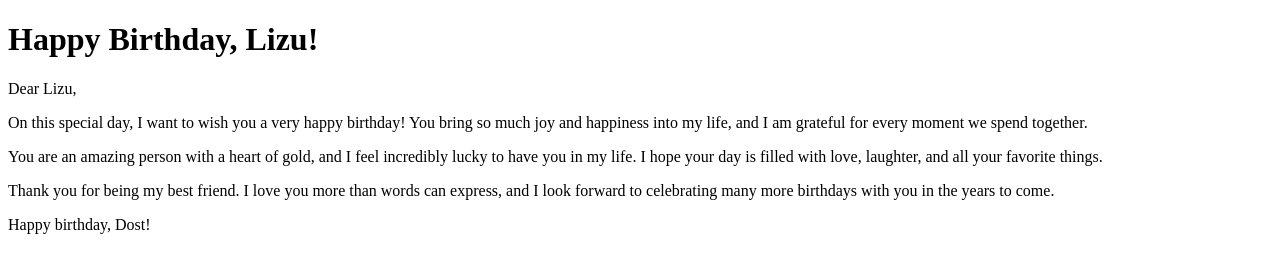
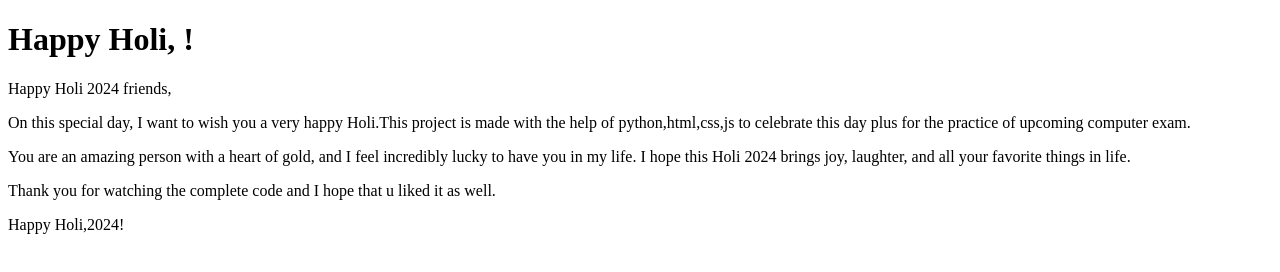
Before and after one commit to Amanchess/Jee, a plain HTML site: page indexx.html in a window 1280 px wide. Drawn offline with Linux system fonts and the light colour scheme.

Commit message:
Update indexx.html

```diff
--- a/indexx.html
+++ b/indexx.html
@@ -3,14 +3,14 @@
 <head>
         <meta charset="utf-8">
         <meta name="viewport" content="width=device-width, initial-scale=1">
-        <title>Happy Birthday!</title>
+        <title>Happy Holi!</title>
 </head>
 <body>
-        <h1>Happy Birthday, Lizu!</h1>
-        <p>Dear Lizu,</p>
-        <p>On this special day, I want to wish you a very happy birthday! You bring so much joy and happiness into my life, and I am grateful for every moment we spend together.</p>
-        <p>You are an amazing person with a heart of gold, and I feel incredibly lucky to have you in my life. I hope your day is filled with love, laughter, and all your favorite things.</p>
-        <p>Thank you for being my best friend. I love you more than words can express, and I look forward to celebrating many more birthdays with you in the years to come.</p>
-        <p>Happy birthday, Dost!</p>
+        <h1>Happy Holi, !</h1>
+        <p>Happy Holi 2024 friends,</p>
+        <p>On this special day, I want to wish you a very happy Holi.This project is made with the help of python,html,css,js to celebrate this day plus for the practice of upcoming computer exam.</p>
+        <p>You are an amazing person with a heart of gold, and I feel incredibly lucky to have you in my life. I hope this Holi 2024 brings joy, laughter, and all your favorite things in life.</p>
+        <p>Thank you for watching the complete code and I hope that u liked it as well.</p>
+        <p>Happy Holi,2024!</p>
 </body>
 </html>
```
